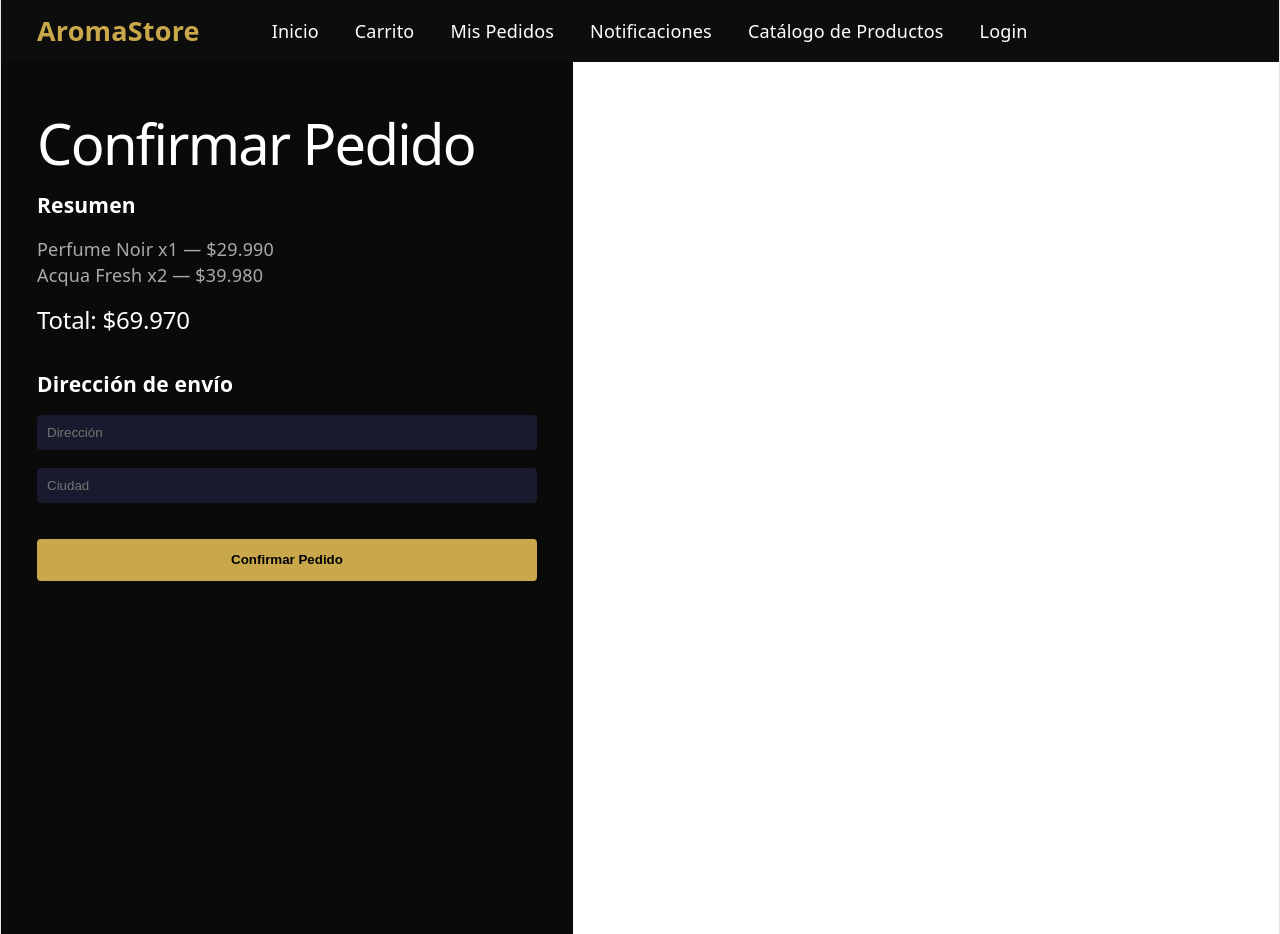
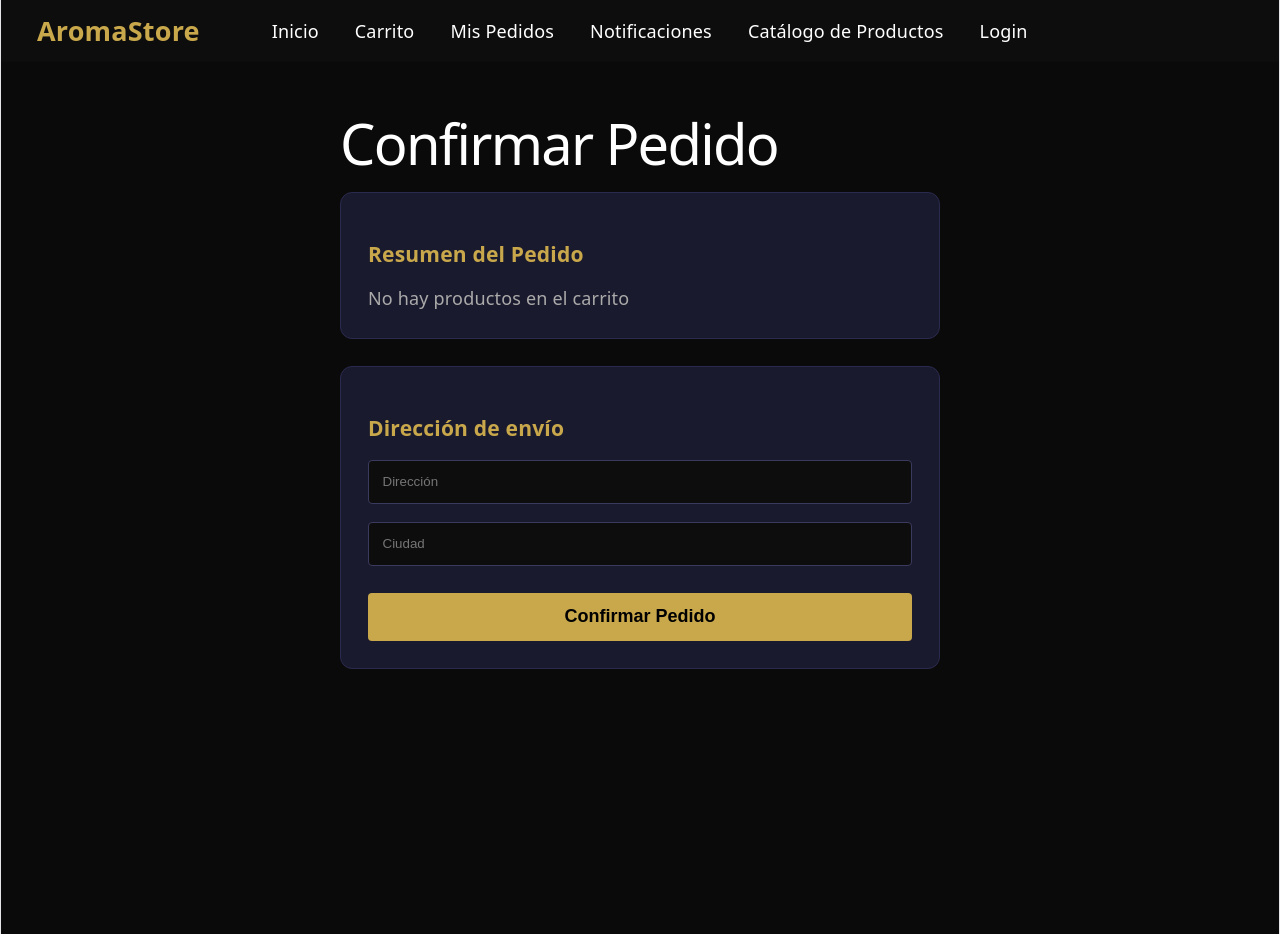
Before and after one commit to Diego-Back-End/aromastore-frontend, a React (Vite) app: page /checkout in a window 1280 px wide. Built offline with nearby package versions, Linux system fonts and the light colour scheme.

Commit message:
feat: checkout conectado al backend real con items del carrito

```diff
--- a/src/pages/Checkout.jsx
+++ b/src/pages/Checkout.jsx
@@ -1,42 +1,110 @@
 import { useState } from 'react'
 import { useNavigate } from 'react-router-dom'
+import { useCarrito } from '../context/CarritoContext'
 
 function Checkout() {
   const [direccion, setDireccion] = useState('')
   const [ciudad, setCiudad] = useState('')
+  const [cargando, setCargando] = useState(false)
+  const [error, setError] = useState('')
   const navigate = useNavigate()
+  const { items, total, eliminarDelCarrito } = useCarrito()
 
-  const handleConfirmar = () => {
-    console.log('Pedido confirmado:', direccion, ciudad)
+  const handleConfirmar = async () => {
+    if (!direccion || !ciudad) {
+      setError('Por favor completa todos los campos')
+      return
+    }
+
+    if (items.length === 0) {
+      setError('Tu carrito está vacío')
+      return
+    }
+
+    setCargando(true)
+    setError('')
+
+    try {
+      const usuarioId = localStorage.getItem('usuarioId') || 1
+
+      for (const item of items) {
+        const pedido = {
+          usuarioId: Number(usuarioId),
+          productoId: item.id,
+          cantidad: item.cantidad,
+          total: item.precio * item.cantidad
+        }
+
+        const response = await fetch('http://localhost:8080/api/pedidos', {
+          method: 'POST',
+          headers: { 'Content-Type': 'application/json' },
+          body: JSON.stringify(pedido)
+        })
+
+        if (!response.ok) throw new Error('Error al crear pedido')
+      }
+
       navigate('/mis-pedidos')
+    } catch (err) {
+      setError('Error al confirmar el pedido. Intenta de nuevo.')
+      console.error(err)
+    } finally {
+      setCargando(false)
+    }
   }
 
   return (
-    <div style={{ padding: '2rem', maxWidth: '500px', backgroundColor: '#0a0a0a', minHeight: '100vh' }}>
+    <div style={{ backgroundColor: '#0a0a0a', minHeight: '100vh', padding: '2rem' }}>
+      <div style={{ maxWidth: '600px', margin: '0 auto' }}>
         <h1 style={{ color: '#ffffff', marginBottom: '2rem' }}>Confirmar Pedido</h1>
-      <h3 style={{ color: '#ffffff', marginBottom: '1rem' }}>Resumen</h3>
-      <p style={{ color: '#aaaaaa' }}>Perfume Noir x1 — $29.990</p>
-      <p style={{ color: '#aaaaaa' }}>Acqua Fresh x2 — $39.980</p>
-      <h2 style={{ color: '#ffffff', marginTop: '1rem' }}>Total: $69.970</h2>
-      <h3 style={{ color: '#ffffff', marginBottom: '1rem', marginTop: '2rem' }}>Dirección de envío</h3>
+
+        <div style={{ backgroundColor: '#1a1a2e', borderRadius: '12px', padding: '1.5rem', marginBottom: '1.5rem', border: '1px solid #2a2a4e' }}>
+          <h3 style={{ color: '#c9a84c', marginBottom: '1rem' }}>Resumen del Pedido</h3>
+          {items.length === 0 ? (
+            <p style={{ color: '#aaaaaa' }}>No hay productos en el carrito</p>
+          ) : (
+            <>
+              {items.map(item => (
+                <div key={item.id} style={{ display: 'flex', justifyContent: 'space-between', padding: '0.5rem 0', borderBottom: '1px solid #2a2a4e' }}>
+                  <span style={{ color: '#ffffff' }}>{item.nombre} x{item.cantidad}</span>
+                  <span style={{ color: '#c9a84c' }}>${(item.precio * item.cantidad).toLocaleString()}</span>
+                </div>
+              ))}
+              <div style={{ display: 'flex', justifyContent: 'space-between', marginTop: '1rem', paddingTop: '1rem', borderTop: '1px solid #c9a84c' }}>
+                <span style={{ color: '#ffffff', fontWeight: 'bold', fontSize: '1.2rem' }}>Total</span>
+                <span style={{ color: '#c9a84c', fontWeight: 'bold', fontSize: '1.2rem' }}>${total.toLocaleString()}</span>
+              </div>
+            </>
+          )}
+        </div>
+
+        <div style={{ backgroundColor: '#1a1a2e', borderRadius: '12px', padding: '1.5rem', border: '1px solid #2a2a4e' }}>
+          <h3 style={{ color: '#c9a84c', marginBottom: '1rem' }}>Dirección de envío</h3>
           <div style={{ display: 'flex', flexDirection: 'column', gap: '1rem' }}>
             <input
               type="text"
               placeholder="Dirección"
               value={direccion}
               onChange={e => setDireccion(e.target.value)}
-          style={{ padding: '0.5rem', borderRadius: '4px', border: '1px solid #1a1a2e', backgroundColor: '#1a1a2e', color: '#ffffff' }}
+              style={{ padding: '0.75rem', borderRadius: '4px', border: '1px solid #3a3a5e', backgroundColor: '#0d0d0d', color: '#ffffff' }}
             />
             <input
               type="text"
               placeholder="Ciudad"
               value={ciudad}
               onChange={e => setCiudad(e.target.value)}
-          style={{ padding: '0.5rem', borderRadius: '4px', border: '1px solid #1a1a2e', backgroundColor: '#1a1a2e', color: '#ffffff' }}
+              style={{ padding: '0.75rem', borderRadius: '4px', border: '1px solid #3a3a5e', backgroundColor: '#0d0d0d', color: '#ffffff' }}
             />
-        <button onClick={handleConfirmar} style={{ padding: '0.75rem 1.5rem', backgroundColor: '#c9a84c', color: '#000000', fontWeight: 'bold', border: 'none', borderRadius: '4px', cursor: 'pointer', marginTop: '1rem' }}>
-          Confirmar Pedido
+            {error && <p style={{ color: '#ff4444' }}>{error}</p>}
+            <button
+              onClick={handleConfirmar}
+              disabled={cargando || items.length === 0}
+              style={{ padding: '0.75rem', backgroundColor: cargando ? '#888' : '#c9a84c', color: '#000000', fontWeight: 'bold', border: 'none', borderRadius: '4px', cursor: cargando ? 'not-allowed' : 'pointer', fontSize: '1rem', marginTop: '0.5rem' }}
+            >
+              {cargando ? 'Procesando...' : 'Confirmar Pedido'}
             </button>
+          </div>
+        </div>
       </div>
     </div>
   )
```
Lines whose indentation alone changed are shown as unchanged.
